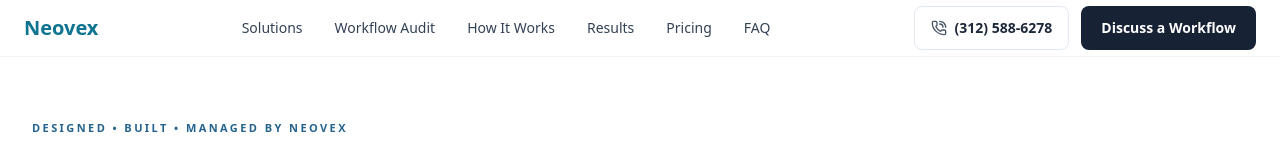
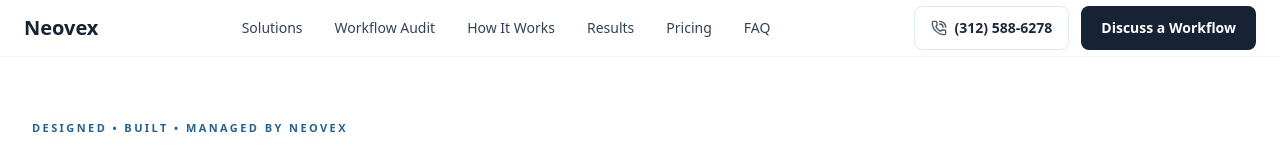
Before and after one commit to VVG-1/neovex-site, a React (Vite) app: page / in a window 1280 px wide. Shown: the top 155 px of the page. Built offline with nearby package versions, Linux system fonts and the light colour scheme.

Commit message:
Match header wordmark color

```diff
--- a/src/components/Header.jsx
+++ b/src/components/Header.jsx
@@ -56,7 +56,7 @@ export default function Header() {
             <div className="absolute top-0 right-0 h-full w-[92vw] max-w-md bg-white shadow-xl border-l border-slate-100 flex flex-col">
               <div className="h-14 px-4 flex items-center justify-between border-b border-slate-100 shrink-0">
                 <Link to="/" aria-label="Neovex - Home" className="flex items-center" onClick={closeMobile}>
-                  <span className="text-lg font-bold text-cyan-700">Neovex</span>
+                  <span className="text-lg font-bold text-[#172235]">Neovex</span>
                 </Link>
 
                 <button
@@ -126,7 +126,7 @@ export default function Header() {
       <div className="lg:hidden">
         <div className="relative max-w-7xl mx-auto px-4 sm:px-6 h-14 flex items-center justify-between">
           <Link to="/" aria-label="Neovex - Home" className="flex items-center min-w-0">
-            <span className="text-lg font-bold text-cyan-700">Neovex</span>
+            <span className="text-lg font-bold text-[#172235]">Neovex</span>
           </Link>
 
           <div className="flex items-center gap-2">
@@ -152,7 +152,7 @@ export default function Header() {
 
       <div className="max-w-7xl mx-auto px-4 sm:px-6 h-14 hidden lg:flex items-center justify-between">
         <Link to="/" aria-label="Neovex - Home" className="flex items-center">
-          <span className="text-xl font-bold text-cyan-700">Neovex</span>
+          <span className="text-xl font-bold text-[#172235]">Neovex</span>
         </Link>
 
         <nav className="flex items-center gap-6">
```
